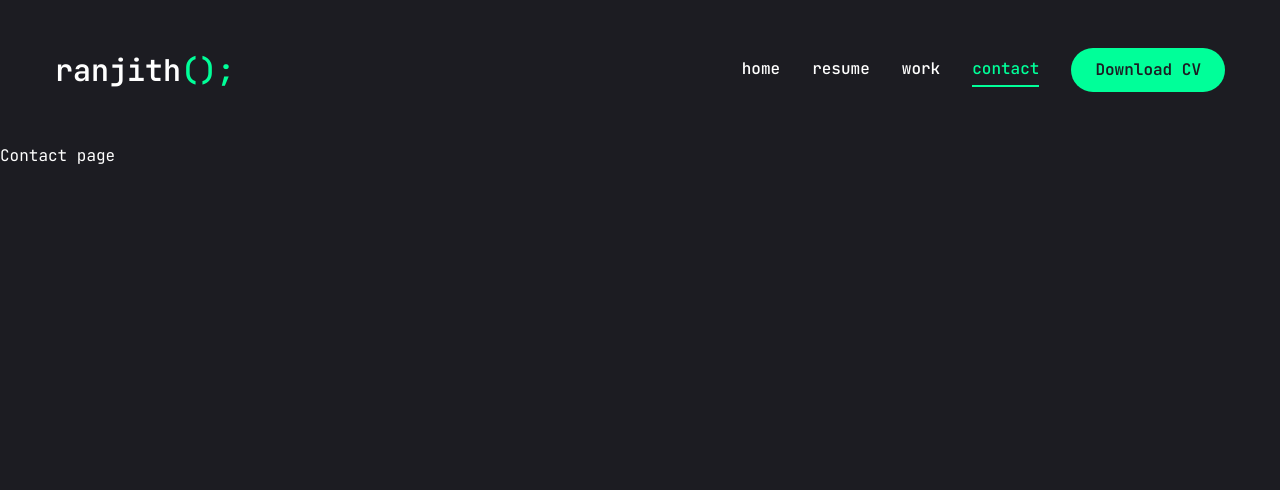
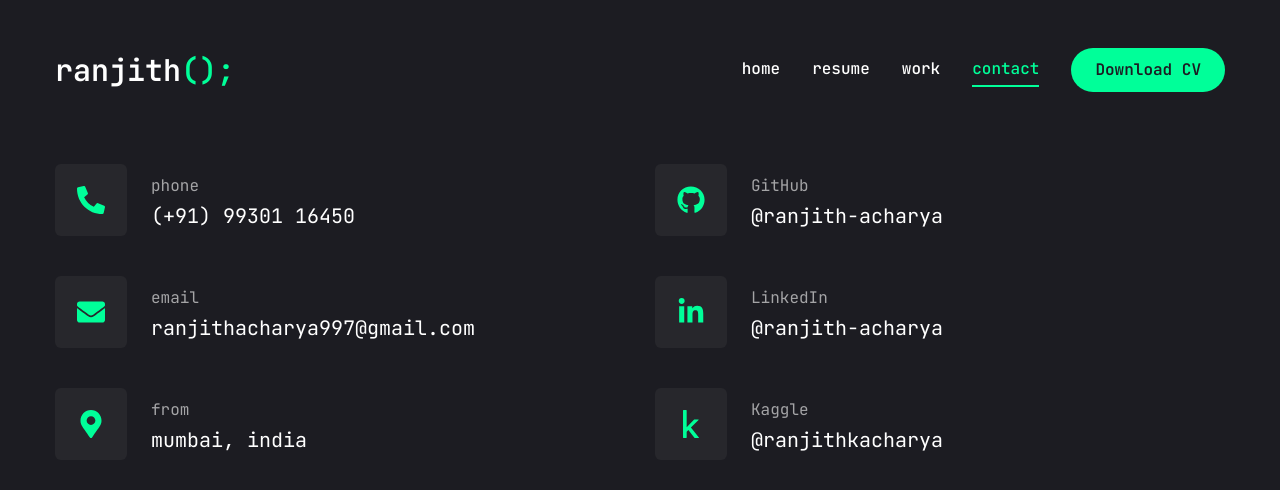
Before and after one commit to ranjith-acharya/portfolio, a Next.js app: page /contact in a window 1280 px wide. Shown: the top 490 px of the page. Built offline with nearby package versions, Linux system fonts and the light colour scheme.

Commit message:
Updated the contact page component

```diff
--- a/app/contact/page.jsx
+++ b/app/contact/page.jsx
@@ -1,7 +1,84 @@
+"use client"
+import { motion } from "framer-motion"
+import Link from "next/link"
+import { FaEnvelope, FaGithub, FaInstagram, FaKaggle, FaLinkedinIn, FaMapMarkerAlt, FaPhoneAlt } from "react-icons/fa"
+
+const info = [
+  {
+    icon: <FaPhoneAlt />,
+    title: "phone",
+    description: "(+91) 99301 16450",
+  },
+  {
+    icon: <FaEnvelope />,
+    title: "email",
+    description: "ranjithacharya997@gmail.com",
+  },
+  {
+    icon: <FaMapMarkerAlt />,
+    title: "from",
+    description: "mumbai, india",
+  },
+]
+
+const socials = [
+  { icon: <FaGithub />, username:"@ranjith-acharya", title: 'GitHub', path:"https://github.com/ranjith-acharya" },
+  // { icon: <FaInstagram />, username:"@_ranjithacharya_", title: 'Instagram', path:"https://instagram.com/_ranjithacharya_" },
+  { icon: <FaLinkedinIn />, username:"@ranjith-acharya", title: 'LinkedIn', path:"https://linkedin.com/in/ranjith-acharya" },
+  { icon: <FaKaggle />, username:"@ranjithkacharya", title: 'Kaggle', path:"https://kaggle.com/ranjithkacharya" },
+];
+
 const Contact = () => {
-  return <div>
-    Contact page
-  </div>
+  return (
+    <motion.section
+            initial={{opacity:0}}
+            animate={{
+              opacity:1,
+              transition:{delay:2.4, duration:0.4, ease: "easeIn"}
+            }}
+            className="py-6"
+          >
+      <div className="container mx-auto">
+        <div className="flex flex-col xl:flex-row gap-[30px]">
+          <div className="flex flex-1 items-center xl:justify-start order-1 xl:order-none mb-8 xl:mb-0">
+            <ul className="flex flex-col gap-10">
+              {info.map((item, index)=>{
+                return (
+                  <li key={index} className="flex items-center gap-6">
+                    <div className="w-[52px] h-[52px] xl:w-[72px] xl:h-[72px] bg-[#27272c] text-accent rounded-md flex items-center justify-center">
+                      <div className="text-[28px]">{item.icon}</div>
+                    </div>
+                    <div className="flex-1">
+                      <p className="text-white/60">{item.title}</p>
+                      <h3 className="text-xl">{item.description}</h3>
+                    </div>
+                  </li>
+                )
+              })}
+            </ul>
+          </div>
+
+          <div className="flex flex-1 items-center xl:justify-start order-1 xl:order-none mb-8 xl:mb-0 xl:mt-0">
+            <ul className="flex flex-col gap-10">
+            {socials.map((item, index) => {
+              return (
+                <li key={index} className="flex items-center gap-6">
+                  <div className="w-[52px] h-[52px] xl:w-[72px] xl:h-[72px] bg-[#27272c] text-accent rounded-md flex items-center justify-center">
+                    <div className="text-[28px]">{item.icon}</div>
+                  </div>
+                  <div className="flex-1">
+                    <p className="text-white/60">{item.title}</p>
+                    <a href={item.path} target="_blank"><h3 className="text-xl hover:text-accent">{item.username}</h3></a>
+                  </div>
+                </li>
+              )
+              })}
+            </ul>
+          </div>
+        </div>
+      </div>
+    </motion.section>
+  )
 }
 
 export default Contact
```
